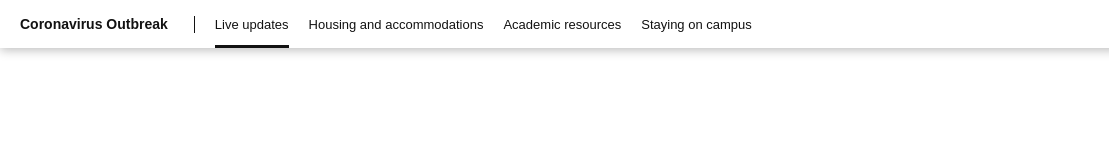
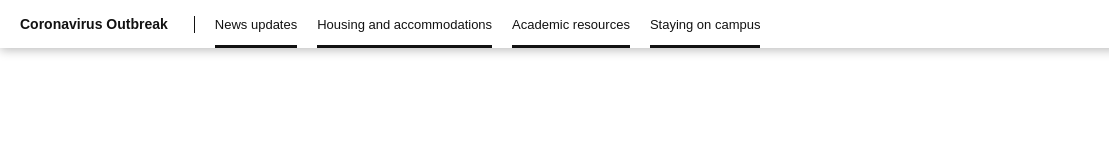
Before and after one commit to graphicsdesk/corona-navbar, a website built with Parcel: page src/index.html in a window 1280 px wide. Shown: the full height of the page, 0-1109 px from the left. Built offline with nearby package versions, Linux system fonts and the light colour scheme; a web font is replaced by a local one.

Commit message:
cleaning up after pub

```diff
--- a/src/script.js
+++ b/src/script.js
@@ -1,31 +1,28 @@
-const navbar = document.getElementById('navbar');
-
 // Mobile navbar hamburger trigger
 
+const navbar = document.getElementById('navbar');
 export function hamburgerTrigger() {
   navbar.classList.toggle('show-nav-links');
 }
-
-// const navLinksWidth = navbar.clientWidth - document.getElementById('cds-logo-desktop-container').clientWidth;
 
 // Creating nav links
 
 const navItems = [
   {
-    name: 'Live updates',
-    link: '/',
+    name: 'News updates',
+    link: 'https://www.columbiaspectator.com/news/2020/03/15/coronavirus-updates-columbia-and-barnard-move-to-online-classes-for-remainder-of-spring-semester',
   },
   {
     name: 'Housing and accommodations',
-    link: '',
+    link: 'https://www.columbiaspectator.com/news/2020/03/15/how-to-navigate-housing-and-university-accommodations/',
   },
   {
     name: 'Academic resources',
-    link: '',
+    link: 'https://www.columbiaspectator.com/news/2020/03/15/navigating-a-virtual-academic-landscape/',
   },
   {
     name: 'Staying on campus',
-    link: '',
+    link: 'https://www.columbiaspectator.com/news/2020/03/15/what-you-need-to-know-if-you-remain-on-campus/',
   },
 ];
 
@@ -37,9 +34,11 @@ navItems.forEach(({ name, link}) => {
   div.classList.add('nav-link');
   if (link.includes(pathname))
     div.classList.add('nav-link-highlighted');
+
   const a = document.createElement('a');
   a.setAttribute('href', link);
   a.innerText = name;
+
   div.append(a);
   navLinks.append(div);
 });
--- a/src/styles.scss
+++ b/src/styles.scss
@@ -3,9 +3,6 @@ $navbar-height: 48px;
 
 $fade-transition-duration: 0.25s;
 
-body { margin: 0; }
-
-$graphik: Graphik, arial, helvetica, sans-serif;
 @font-face {
   font-family: Graphik;
   src: url('https://spectator-fonts.s3.amazonaws.com/Graphik-400-Regular.otf') format('opentype');
@@ -24,6 +21,12 @@ $graphik: Graphik, arial, helvetica, sans-serif;
   font-weight: 700;
 }
 
+$graphik: Graphik, arial, helvetica, sans-serif;
+
+body {
+  margin: 0;
+}
+
 #navbar {
   display: flex;
   width: 100%;
@@ -34,7 +37,6 @@ $graphik: Graphik, arial, helvetica, sans-serif;
   transition-duration: .2s;
   box-shadow: $navbar-shadow;
 }
-
 
 .logo-container {
   display: flex;
@@ -56,7 +58,6 @@ $graphik: Graphik, arial, helvetica, sans-serif;
       color: #121212;
       font-weight: 600;
       text-decoration: none;
-      // height: 100%;
     }
     a:hover {
       text-decoration: none;
@@ -84,7 +85,7 @@ $graphik: Graphik, arial, helvetica, sans-serif;
   padding: 0;
   margin-right: 20px;
   display: none;
-  // transition-duration: $fade-transition-duration;
+  transition-duration: $fade-transition-duration;
   background: none;
 }
 
@@ -124,10 +125,6 @@ $graphik: Graphik, arial, helvetica, sans-serif;
 
     &.nav-link-highlighted {
       border-bottom: 3px solid #121212;
-    }
-
-    &:first-child {
-      // margin-left: 20px;
     }
   }
 
@@ -237,9 +234,6 @@ $graphik: Graphik, arial, helvetica, sans-serif;
       padding-right: 0;
       border-left: 1px solid #121212;
       border-right: none;
-      a {
-        // font-weight: 400;
-      }
     }
   }
 
```
Also changed, not shown: src/index.html (line endings or trailing spaces).
